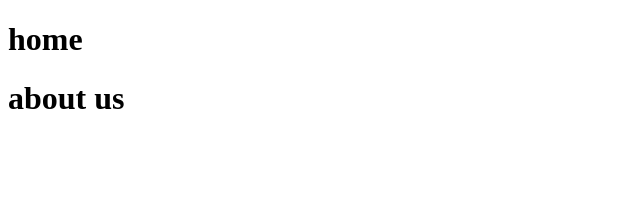
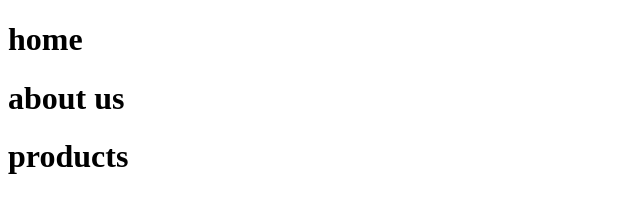
Before and after one commit to Varun04-pixel/git_stuff, a plain HTML site: page index.html in a window 1280 px wide. Shown: the whole page, without its empty margins (0-640 px from the left). Drawn offline with Linux system fonts and the light colour scheme.

Commit message:
added 3nd head

```diff
--- a/index.html
+++ b/index.html
@@ -8,5 +8,6 @@
 <body>
     <h1>home</h1>
     <h1>about us</h1>
+    <h1>products</h1>
 </body>
 </html>
```
